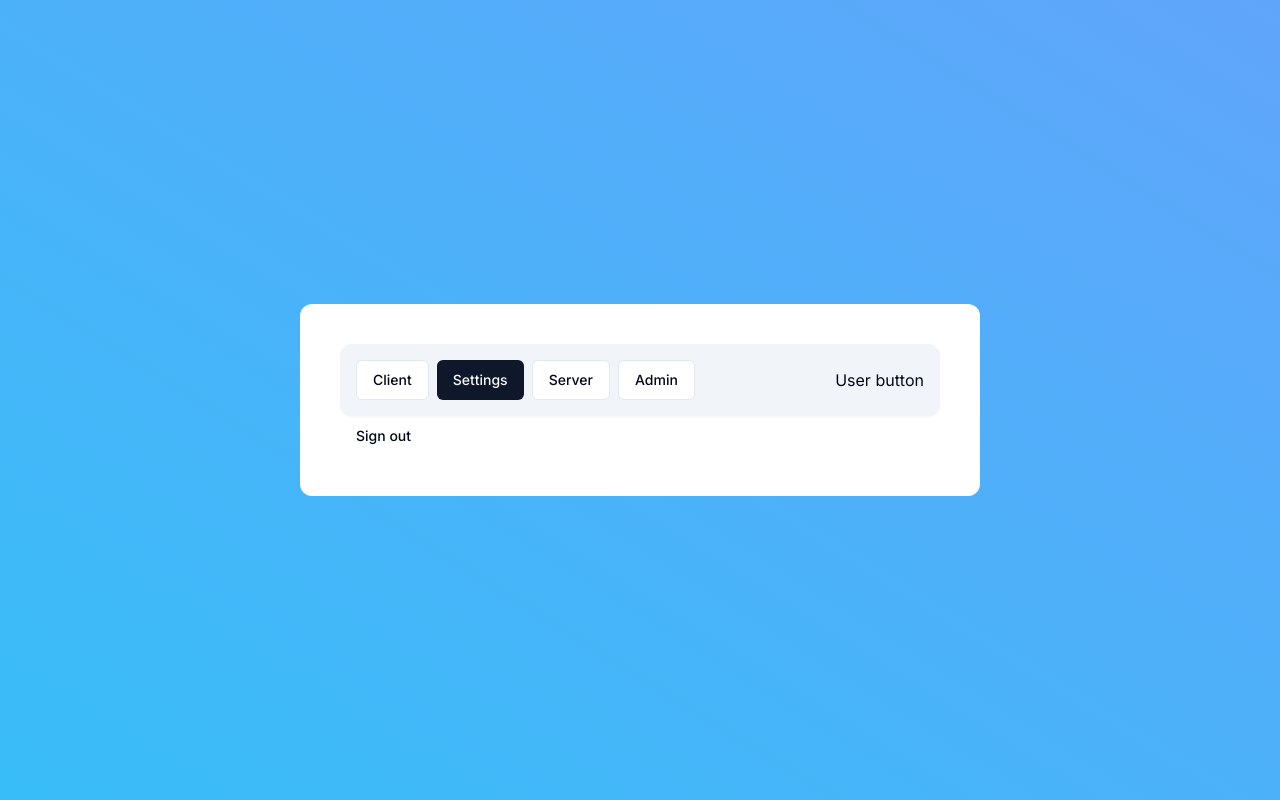
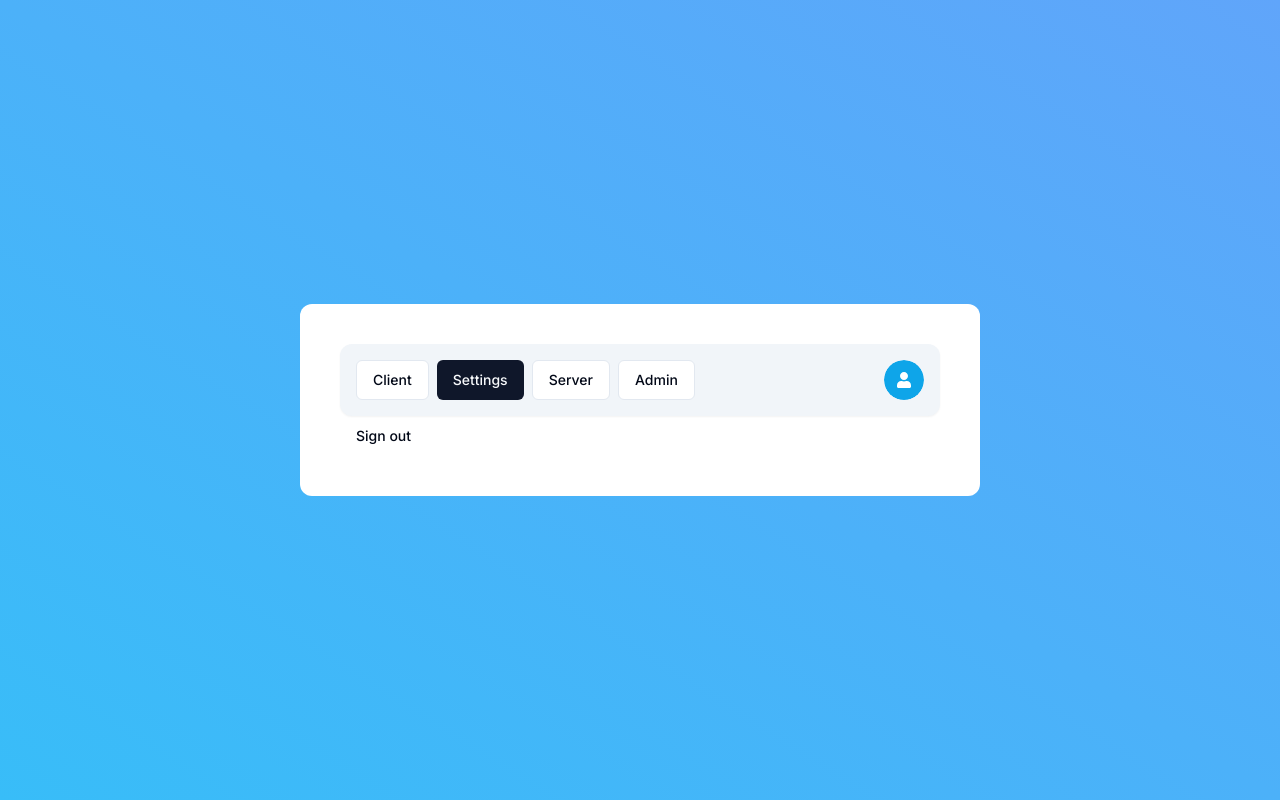
Before and after one commit to laoskey/auth-kit, a Next.js app: page /setting in a window 1280 px wide. Built offline with nearby package versions, Linux system fonts and the light colour scheme; no server answers.

Commit message:
implement the reuseable user-button conponent

```diff
--- a/app/(protected)/_components/NavBar.tsx
+++ b/app/(protected)/_components/NavBar.tsx
@@ -1,5 +1,6 @@
 "use client";
 
+import { UserButton } from "@/components/auth/UserButton";
 import { Button } from "@/components/ui/button";
 import Link from "next/link";
 import { usePathname } from "next/navigation";
@@ -36,7 +37,7 @@ export function NavBar() {
           <Link href={"/admin"}>Admin</Link>
         </Button>
       </div>
-      <p>User button</p>
+      <UserButton />
     </nav>
   );
 }
--- /dev/null
+++ b/components/auth/UserButton.tsx
@@ -0,0 +1,44 @@
+"use client";
+import {
+  DropdownMenu,
+  DropdownMenuContent,
+  DropdownMenuItem,
+  DropdownMenuTrigger,
+} from "@/components/ui/dropdown-menu";
+import {
+  Avatar,
+  AvatarFallback,
+  AvatarImage,
+} from "@/components/ui/avatar";
+import { FaUser } from "react-icons/fa";
+import { useCurrentUser } from "@/hooks/use-current-user";
+import { LogoutButton } from "./LogoutButton";
+import { ExitIcon } from "@radix-ui/react-icons";
+
+interface UserButtonProps {}
+export function UserButton() {
+  const user = useCurrentUser();
+  return (
+    <DropdownMenu>
+      <DropdownMenuTrigger className='focus:outline-none'>
+        <Avatar>
+          <AvatarImage src={user?.image || ""} />
+          <AvatarFallback className='bg-sky-500'>
+            <FaUser className='text-white' />
+          </AvatarFallback>
+        </Avatar>
+      </DropdownMenuTrigger>
+      <DropdownMenuContent
+        className='w-40'
+        align='end'
+      >
+        <LogoutButton>
+          <DropdownMenuItem>
+            <ExitIcon className=' h-4 w-4 mr-2 self-center' />
+            Logout
+          </DropdownMenuItem>
+        </LogoutButton>
+      </DropdownMenuContent>
+    </DropdownMenu>
+  );
+}
```
